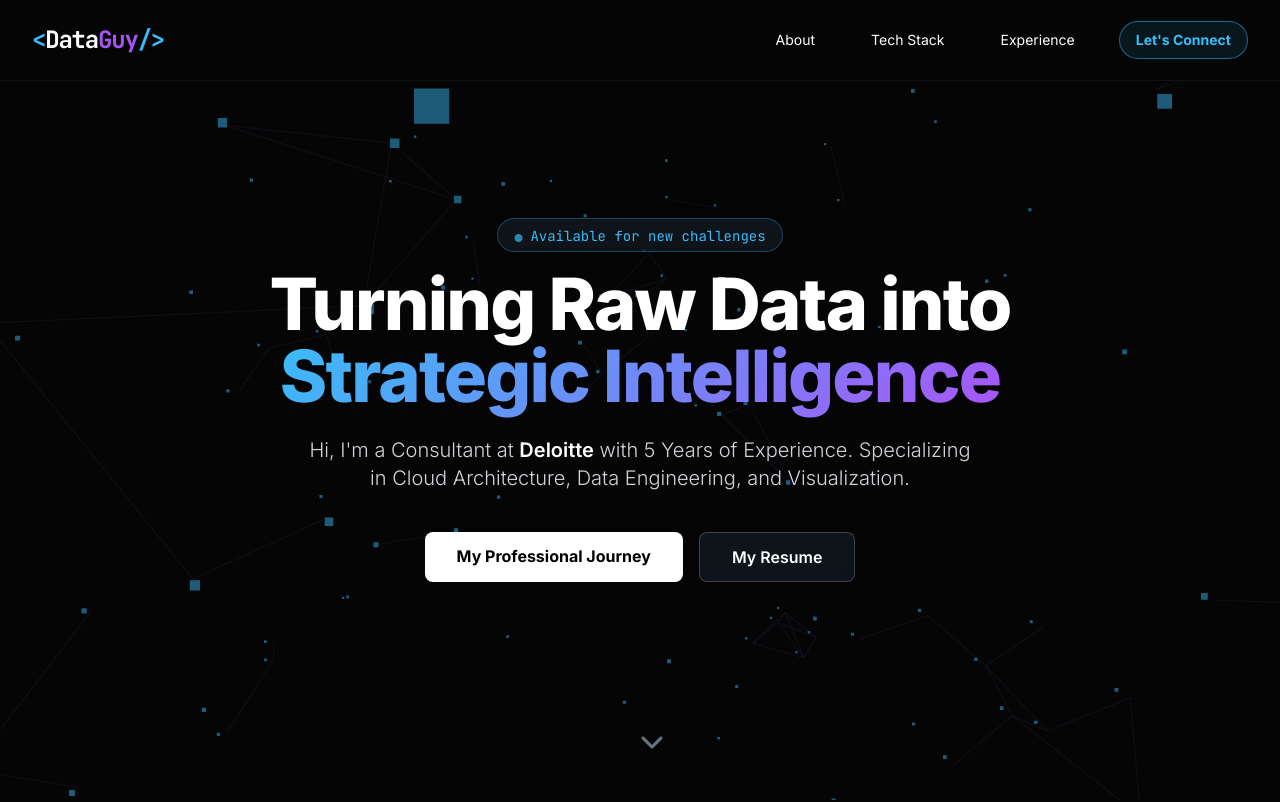
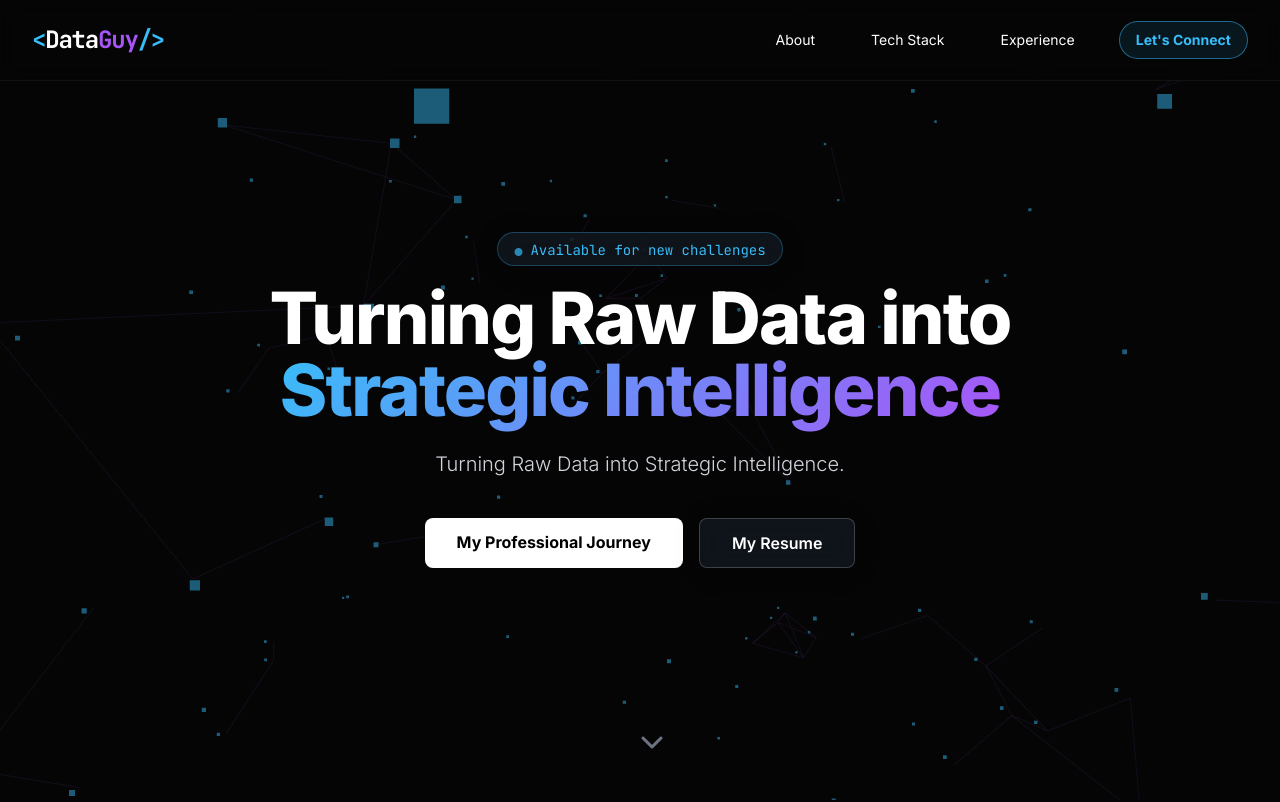
Before and after one commit to Vipul-Sureka/resume, a plain HTML site: page index.html in a window 1280 px wide. Shown: the top 802 px of the page. Drawn offline with nearby package versions, Linux system fonts and the light colour scheme; animation ran at ten frames a second.

Commit message:
Update index.html

```diff
--- a/index.html
+++ b/index.html
@@ -178,8 +178,7 @@
                 <span class="text-gradient">Strategic Intelligence</span>
             </h1>
             <p class="mt-4 max-w-2xl mx-auto text-xl text-gray-300 font-light">
-                Hi, I'm a Consultant at <span class="text-white font-semibold">Deloitte</span> with 5 Years of Experience.
-                Specializing in Cloud Architecture, Data Engineering, and Visualization.
+                Turning Raw Data into Strategic Intelligence.
             </p>
             <div class="mt-10 flex justify-center gap-4">
                 <a href="#experience" class="group relative px-8 py-3 bg-white text-black font-bold rounded-lg overflow-hidden transition-all hover:scale-105">
```
